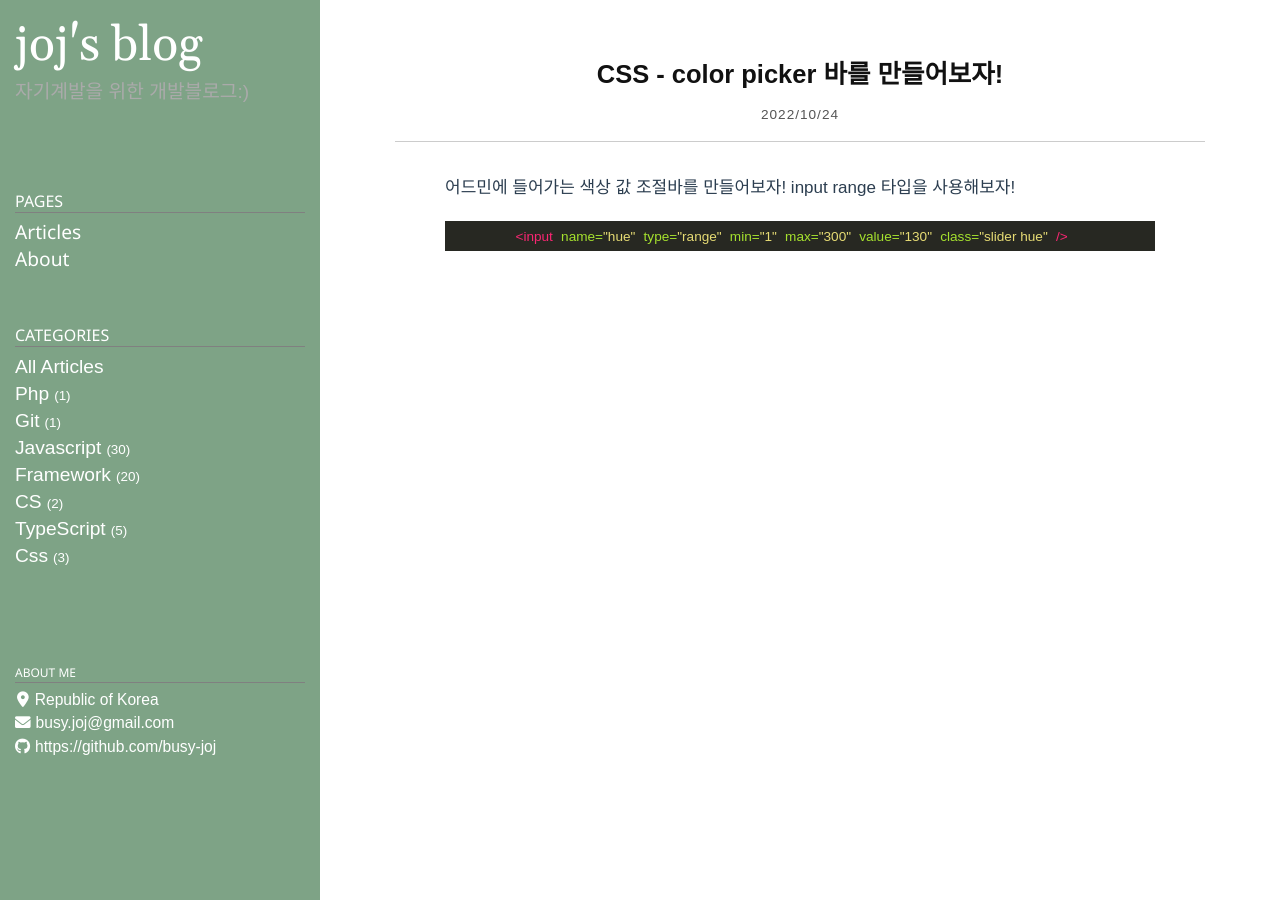
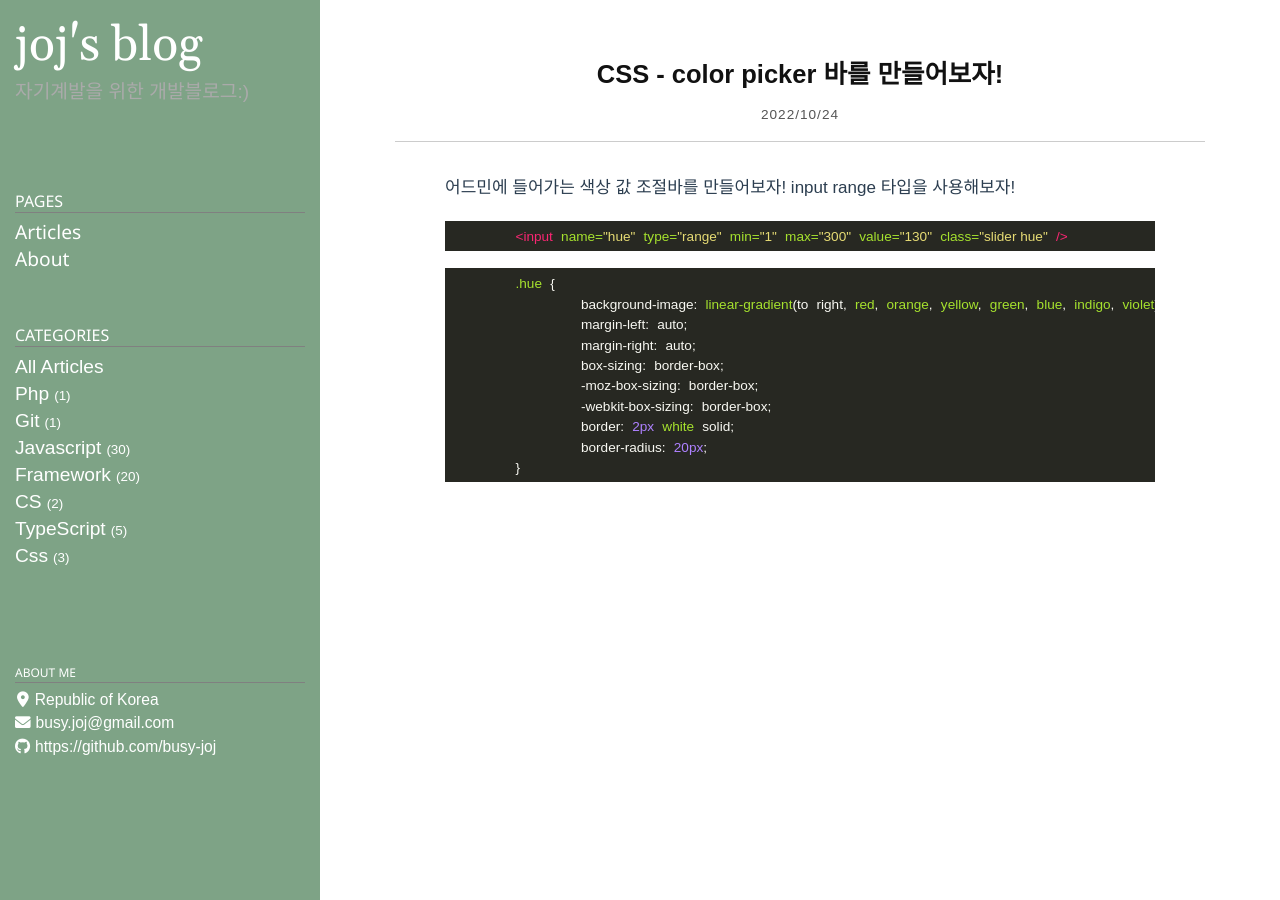
Before and after one commit to busy-joj/busy-joj.github.io, a Jekyll site: the page built from _posts/css/2022-10-24-css3.markdown, in a window 1280 px wide. Built offline with Jekyll 4.4.1, drawn with Linux system fonts in a browser that asks for light colours; some web fonts are replaced.

Commit message:
포스팅 수정

````diff
--- a/_posts/css/2022-10-24-css3.markdown
+++ b/_posts/css/2022-10-24-css3.markdown
@@ -11,3 +11,16 @@ input range 타입을 사용해보자!
 ```html
 	<input name="hue" type="range" min="1" max="300" value="130" class="slider hue" />
 ```
+
+```css
+	.hue {
+		background-image: linear-gradient(to right, red, orange, yellow, green, blue, indigo, violet);
+		margin-left: auto;
+		margin-right: auto;
+		box-sizing: border-box;
+		-moz-box-sizing: border-box;
+		-webkit-box-sizing: border-box;
+		border: 2px white solid;
+		border-radius: 20px;
+	}
+```
````
